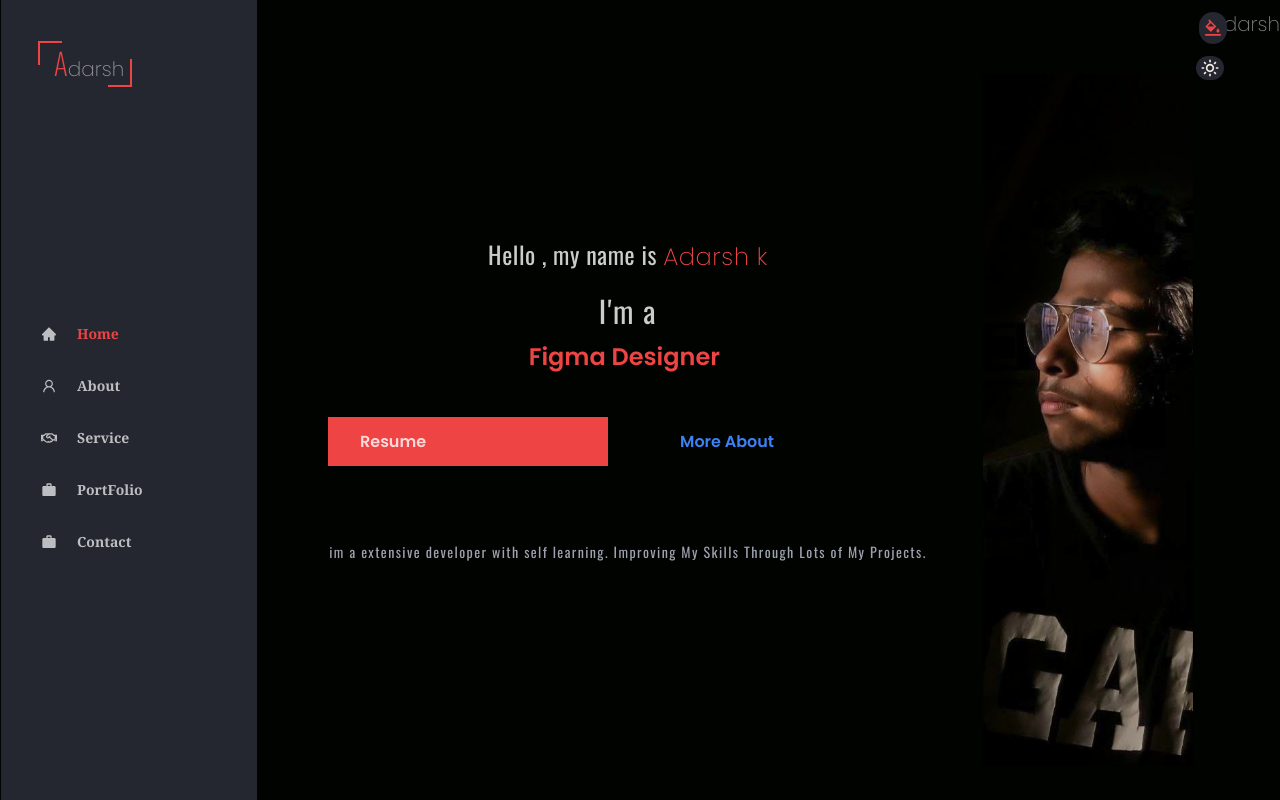
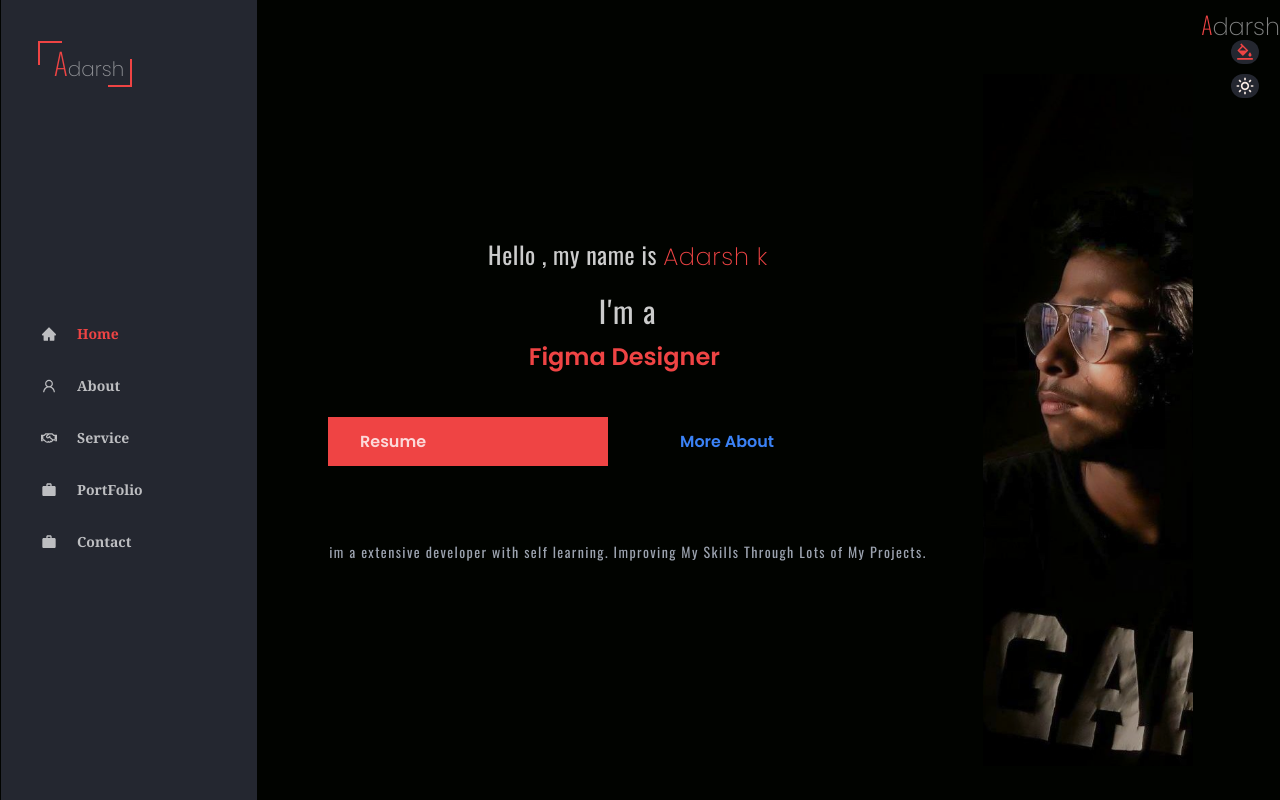
Before and after one commit to adarsh-k27/my-website, a React (Create React App) app: page / in a window 1280 px wide. Built offline with nearby package versions, Linux system fonts and the light colour scheme; a web font is replaced by a local one.

Commit message:
small screeen arrangements

```diff
--- a/src/App.js
+++ b/src/App.js
@@ -24,9 +24,9 @@ function App() {
             }
           }
           />
-          <p className='text-xl font-[Dancing Script] font-extralight dark:text-white/50 text-black/50  w-auto ml-[.8rem]'>
+          <p className='text-2xl font-[Dancing Script] font-extralight dark:text-white/50 text-black/50  w-auto ml-[.8rem]'>
           <span
-            className={`text-${color_change} font-thin text-xl font-[Oswald]`}
+            className={`text-${color_change} font-thin text-2xl font-[Oswald]`}
           >
             A
           </span>
@@ -37,11 +37,11 @@ function App() {
         {/* color picker and theme color change buttons  */}
         <div className='relative flex flex-col gap-3'>
           <div div className = {
-            `absolute top-9 md:top-3 z-50 ${show ? "-right-[6rem]":"-right-[9rem]"}`
+            `absolute top-10 md:top-10 z-50 ${show ? "-right-[6.3rem]":"-right-[11rem]"}`
           } >
             <ColorPicker setShow={setShow} show={show} />
           </div>
-          < div className="absolute z-50 top-[4.7rem] md:top-14 right-[3.5rem]" >
+          < div className="absolute z-50 top-[4.7rem] md:top-[4.6rem] right-[1.3rem]" >
             <MoodChanger setMode={setMode} mode={mode} setSelect={setSelect} />{" "}
           </div>
         </div>
--- a/src/components/ColorSelecter.jsx
+++ b/src/components/ColorSelecter.jsx
@@ -9,7 +9,7 @@ function ColorSelecter ({ setShow, show }) {
 
   return (
     <div
-      className={`w-225 h-8 flex flex-row gap-3 cursor-pointer rounded-full `}
+      className={`w-225 h-6 flex flex-row gap-3 cursor-pointer rounded-full `}
     >
       <motion.div
         whileHover={{
```
